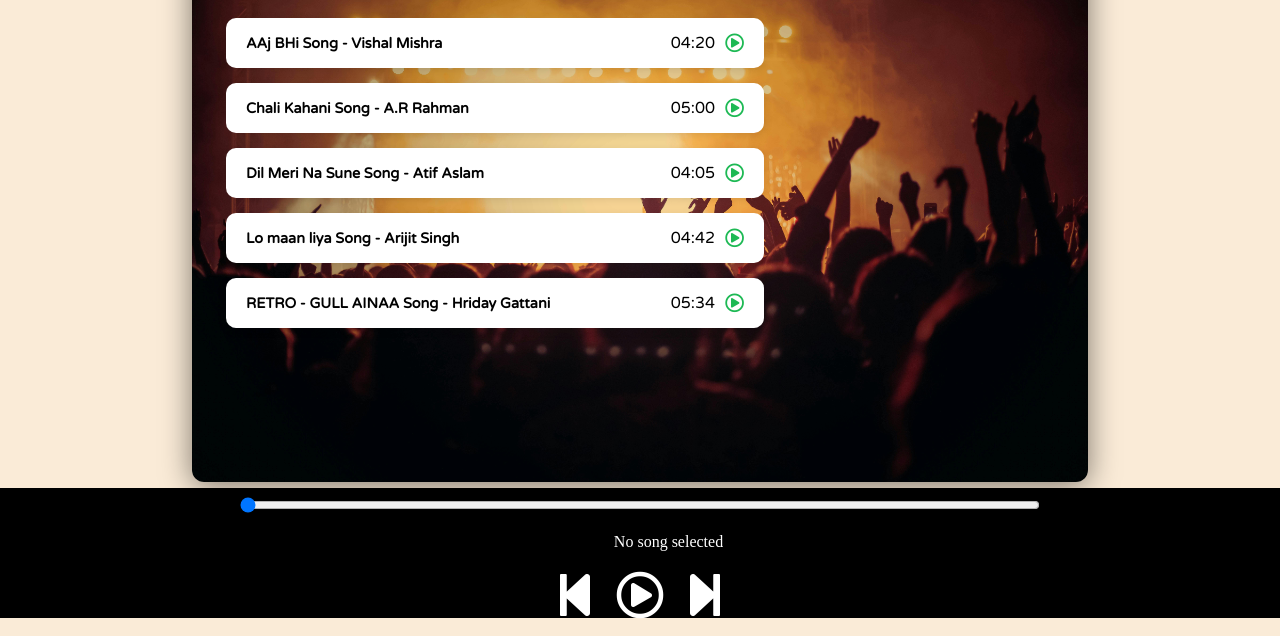
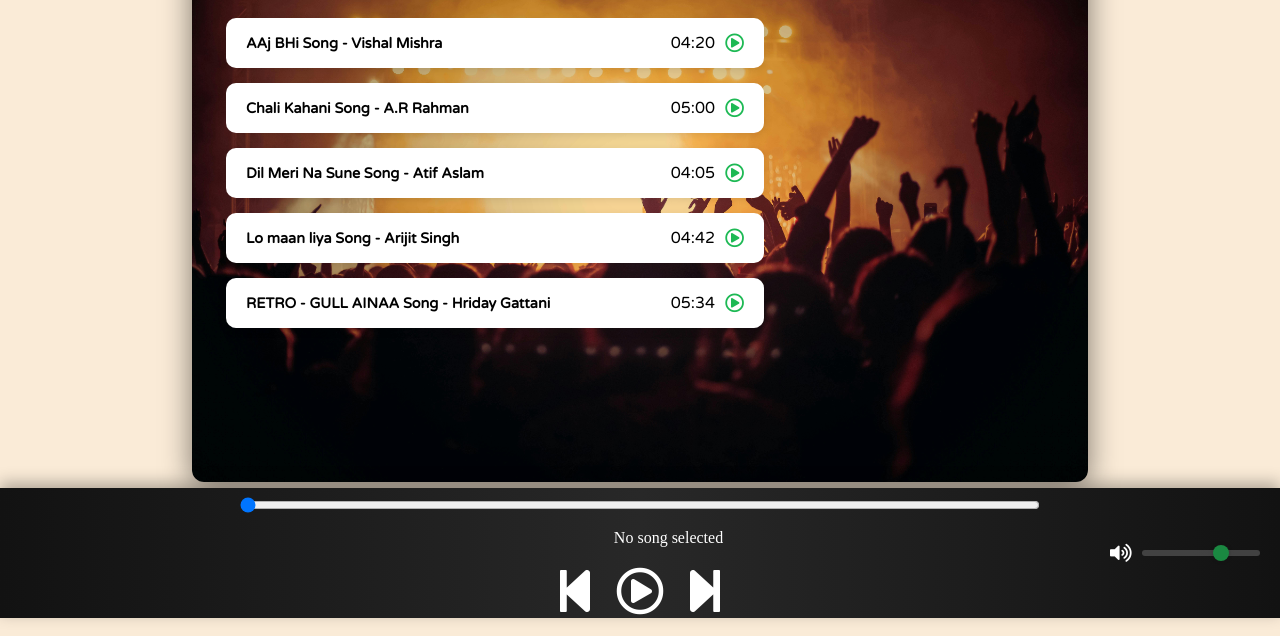
Before and after one commit to BarhamdaghShahnawaz/Audify, a plain HTML site: page index.html in a window 1280 px wide. Shown: the part 182-818 px from the top of the page. Drawn offline with Linux system fonts and the light colour scheme.

Commit message:
add a volume meter to control the volume

```diff
--- a/index.html
+++ b/index.html
@@ -44,6 +44,12 @@
             <i class="far fa-3x fa-play-circle" id="masterPlay" aria-label="Play/Pause"></i>
             <i class="fas fa-3x fa-step-forward" id="next" aria-label="Next"></i>
         </div>
+
+        <div class="volume-control">
+  <i class="fas fa-volume-up" id="volume-icon"></i>
+  <input type="range" id="volume-slider" min="0" max="1" step="0.01" value="0.7">
+</div>
+
     </div>
 
     <script src="script.js"></script>
--- a/script.js
+++ b/script.js
@@ -178,3 +178,30 @@ function handleFileUpload(event) {
 
 
 window.onload = initializePlayer;
+
+const volumeSlider = document.getElementById('volume-slider');
+const volumeIcon = document.getElementById('volume-icon');
+
+volumeSlider.addEventListener('input', function () {
+    audioElement.volume = this.value;
+
+    if (this.value == 0) {
+        volumeIcon.className = 'fas fa-volume-mute';
+    } else if (this.value < 0.5) {
+        volumeIcon.className = 'fas fa-volume-down';
+    } else {
+        volumeIcon.className = 'fas fa-volume-up';
+    }
+});
+
+volumeIcon.addEventListener('click', function () {
+    if (audioElement.volume > 0) {
+        audioElement.volume = 0;
+        volumeSlider.value = 0;
+        this.className = 'fas fa-volume-mute';
+    } else {
+        audioElement.volume = 0.7;
+        volumeSlider.value = 0.7;
+        this.className = 'fas fa-volume-up';
+    }
+});
--- a/style.css
+++ b/style.css
@@ -198,6 +198,70 @@ nav ul li {
 }
 
 
+.volume-control {
+  position: absolute;
+  right: 20px;
+  display: flex;
+  align-items: center;
+  gap: 10px;
+  width: 150px;
+}
+
+#volume-slider {
+ -webkit-appearance: none;
+  width: 100%;
+  height: 6px;
+  background: #555;
+  border-radius: 5px;
+  outline: none;
+  opacity: 0.7;
+  transition: opacity 0.2s;
+}
+
+#volume-slider:hover {
+  opacity: 1;
+}
+
+#volume-slider::-webkit-slider-thumb {
+  -webkit-appearance: none;
+  width: 16px;
+  height: 16px;
+  border-radius: 50%;
+  background: #1db954;
+  cursor: pointer;
+  box-shadow: 0 0 5px rgba(0,0,0,0.2);
+  transition: transform 0.1s;
+}
+
+#volume-slider::-webkit-slider-thumb:hover {
+  transform: scale(1.2);
+  background: #1ed760;
+}
+
+#volume-icon {
+  color: white;
+  font-size: 1.2rem;
+  transition: color 0.2s;
+}
+
+.bottom {
+  background: linear-gradient(to right, #121212, #282828, #121212);
+  box-shadow: 0 -5px 15px rgba(0,0,0,0.3);
+}
+
+#myProgressBar {
+  height: 8px;
+  background: #535353;
+  border-radius: 10px;
+}
+
+#myProgressBar::-webkit-slider-thumb {
+  -webkit-appearance: none;
+  width: 18px;
+  height: 18px;
+  background: #1db954;
+}
+
 @media only screen and (max-width: 768px) {
     nav ul {
         flex-wrap: wrap;
```
